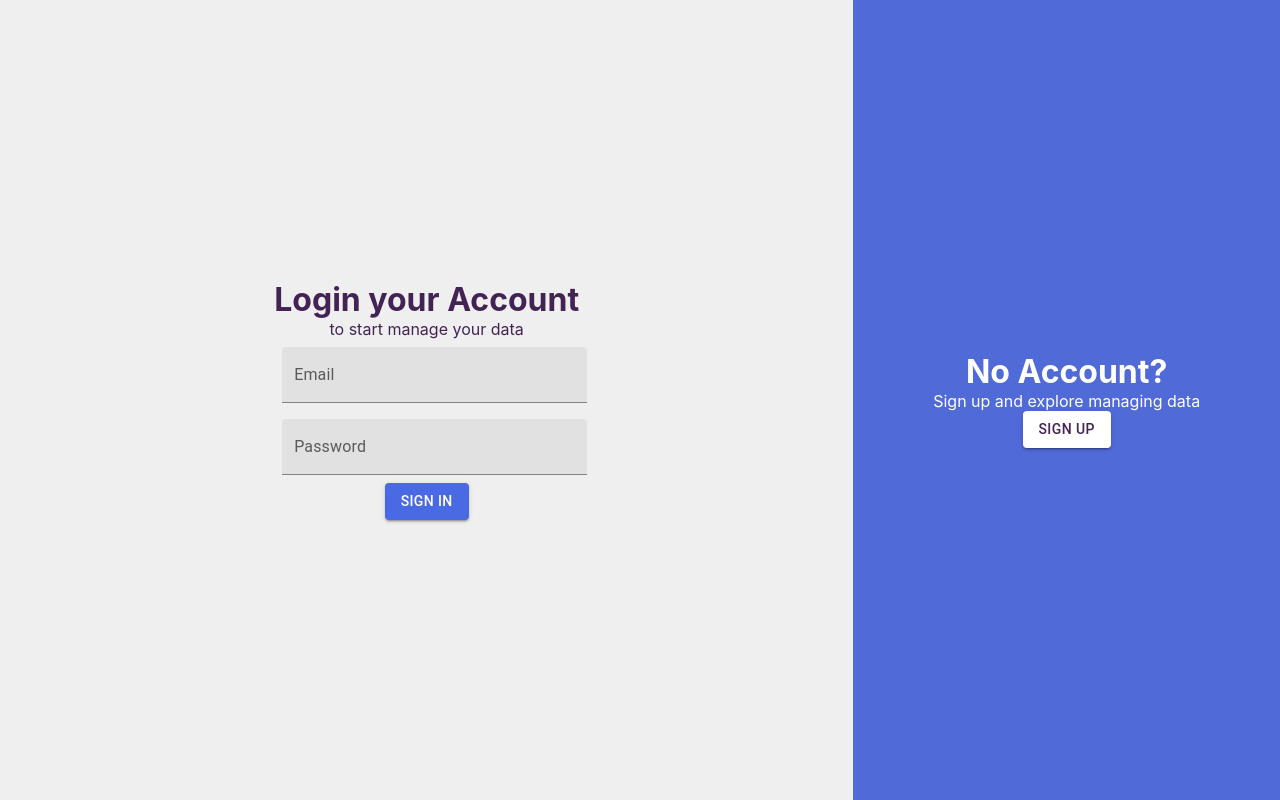
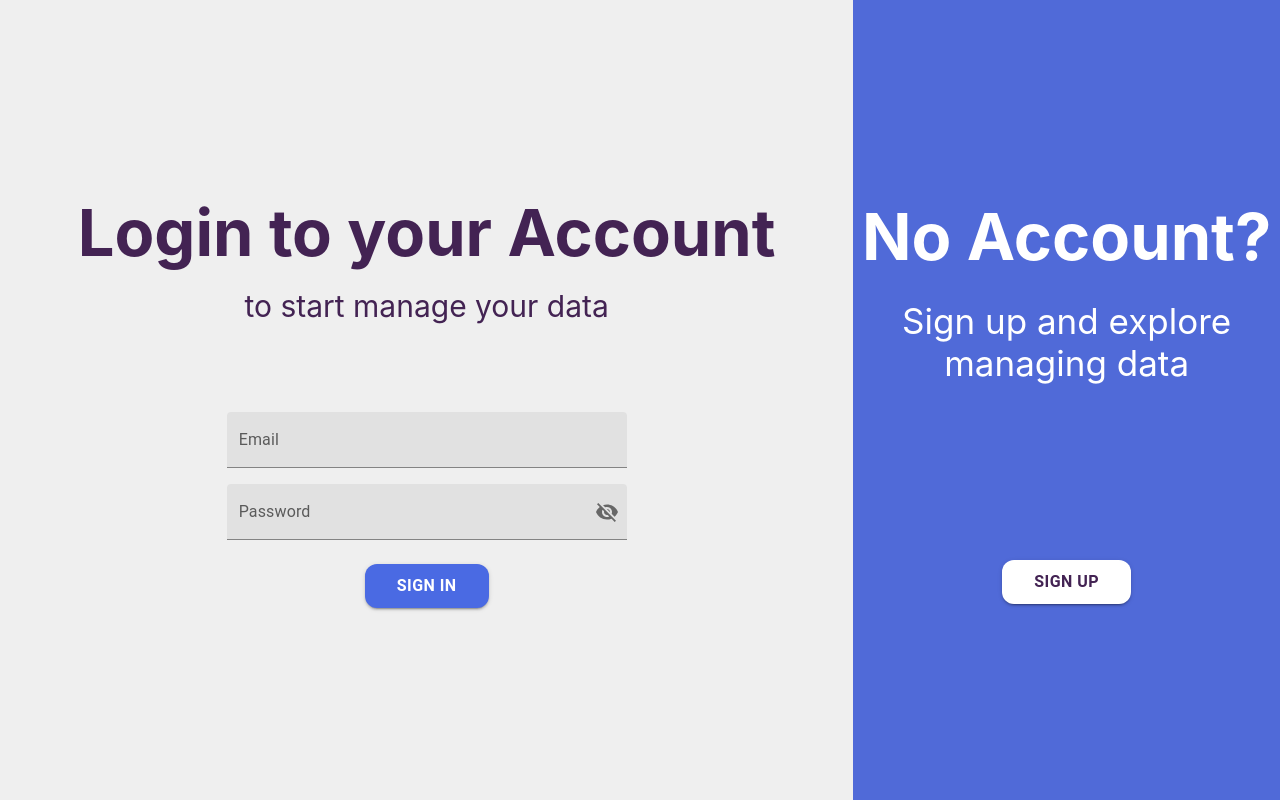
Before and after one commit to mdbandi123/servis, a React (Create React App) app in the folder FE/client-app/: page / in a window 1280 px wide. Built offline with nearby package versions, Linux system fonts and the light colour scheme.

Commit message:
Changed Styling and added Password Icon

```diff
--- a/FE/client-app/src/App.js
+++ b/FE/client-app/src/App.js
@@ -1,12 +1,13 @@
 import React from 'react';
 import SignIn from './pages/signin/SignIn';
-import SignUp from './pages/signup/SignUp';
+
 
 function App(){
   return(
     <div>
       <SignIn />
-      {/* <SignUp /> */}
+      {/*<SignUp />*/}
+      {/* <Sidebar/> */}
     </div>
   )
 }
--- a/FE/client-app/src/pages/signin/SignIn.js
+++ b/FE/client-app/src/pages/signin/SignIn.js
@@ -6,6 +6,11 @@ import Grid2 from '@mui/material/Unstable_Grid2/Grid2';
 import Typography from '@mui/material/Typography';
 import { Button } from '@mui/material';
 import { createTheme, ThemeProvider } from '@mui/material/styles';
+import VisibilityOff from '@mui/icons-material/VisibilityOff';
+import Visibility from '@mui/icons-material/Visibility';
+import InputAdornment from '@mui/material/InputAdornment';
+import { useState } from 'react';
+import IconButton from '@mui/material/IconButton';
 
 const secondaryTxt = createTheme();
 const lightTxt = createTheme();
@@ -27,6 +32,13 @@ lightTxt.typography.body1 = {
 };
 
 function SignIn() {
+    const [showPassword, setShowPassword] = useState(false);
+
+    const handleClickShowPassword = () => setShowPassword((show) => !show);
+    const handleMouseDownPassword = (event) => {
+        event.preventDefault();
+      };
+
     const fullScreenContainer = {
         position: 'fixed',
         width: '100vw',
@@ -47,18 +59,53 @@ function SignIn() {
         backgroundColor: '#506ad8',
     }
     const textField = {
-        m: 1
+        m: 1,
+        width: 400,
+
     }
     const containInfoBtn = {
         backgroundColor: '#4a6ae3',
+        borderRadius: 3,
+        pl: 4,
+        pr: 4,
+        pt: 1,
+        pb: 1,
+        fontSize: 16,
+        mt: 2,
+        fontWeight: 'bold'
     }
     const containLightBtn = {
         backgroundColor: '#FFFFFF',
         '&:hover': {
             background: "#E7E7E7",
         },
-        color: '#432353'
+        color: '#432353',
+        borderRadius: 3,
+        pl: 4,
+        pr: 4,
+        pt: 1,
+        pb: 1,
+        fontSize: 16,
+        fontWeight: 'bold'
     }
+    const loginStyle = {
+        fontSize: 65,
+        marginBottom: 2
+    }
+    const underLogin = {
+        fontSize: 30,
+        marginBottom: 10
+    }
+    const noAccount = {
+        fontSize: 65,
+        marginBottom: 3
+    }
+    const signUp = {
+        fontSize: 35,
+        marginBottom: 22,
+
+    }
+
 
     return (
         <React.Fragment>
@@ -67,21 +114,32 @@ function SignIn() {
                     <Box component="form" >
                         <Box>
                             <ThemeProvider theme={secondaryTxt}>
-                                <Typography variant="h1">Login your Account</Typography>
-                                <Typography variant="body1">to start manage your data</Typography>
+                                <Typography sx={[loginStyle]} variant="h1">Login to your Account</Typography>
+                                <Typography sx={[underLogin]} variant="body1">to start manage your data</Typography>
                             </ThemeProvider>
                         </Box>
                         <Box>
                             <Box>
-                                <TextField sx={textField} id="outlined-textarea" color="secondary" type="email" label="Email" placeholder="Enter your Email" variant="filled" fullWidth />
+                                <TextField sx={textField} id="outlined-textarea" color="secondary" type="email" label="Email" placeholder="Enter your Email" variant="filled"/>
                             </Box>
                             <Box>
-                                <TextField sx={textField} id="outlined-textarea" color="secondary" type="password" label="Password" placeholder="Enter your Password" variant="filled" fullWidth />
+                                <TextField InputProps={{ endAdornment: (
+                                    <InputAdornment position="end">
+                                    <IconButton
+                                        aria-label="toggle password visibility"
+                                        onClick={handleClickShowPassword}
+                                        onMouseDown={handleMouseDownPassword}
+                                        edge="end">
+                                        {showPassword ?  <Visibility /> : <VisibilityOff/>}
+                                    </IconButton>
+                                </InputAdornment>)}}
+                                sx={textField} id="outlined-textarea" color="secondary" type={showPassword ? 'text' : 'password'} label="Password" placeholder="Enter your Password" variant="filled"/>
                             </Box>
                         </Box>
+
                         <Box>
                             <Box>
-                                <Button sx={containInfoBtn} variant="contained" disableRipple>Sign In</Button>
+                                <Button  sx={containInfoBtn} variant="contained" disableRipple >Sign In</Button>
                             </Box>
                         </Box>
                     </Box>
@@ -90,8 +148,8 @@ function SignIn() {
                     <Box component="form" >
                         <Box>
                             <ThemeProvider theme={lightTxt}>
-                                <Typography variant="h1">No Account?</Typography>
-                                <Typography variant="body1">Sign up and explore managing data</Typography>
+                                <Typography sx={[noAccount]} variant="h1">No Account?</Typography>
+                                <Typography sx={[signUp]} variant="body1">Sign up and explore <br/> managing data</Typography>
                             </ThemeProvider>
                         </Box>
                         <Box>
```
Also changed, not shown: FE/client-app/package.json (line endings or trailing spaces), 1 other file (tests, documents, lock files or other folders).
